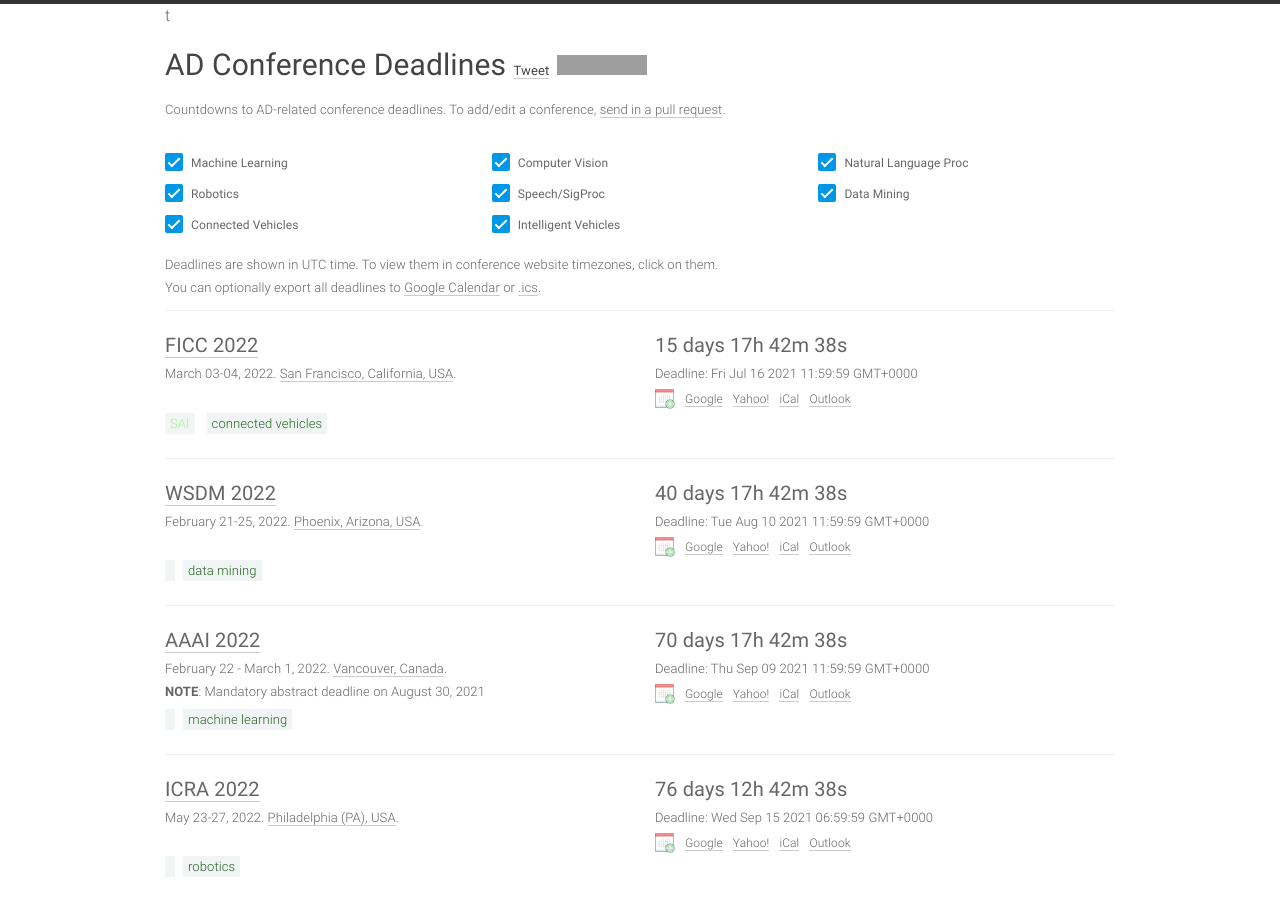
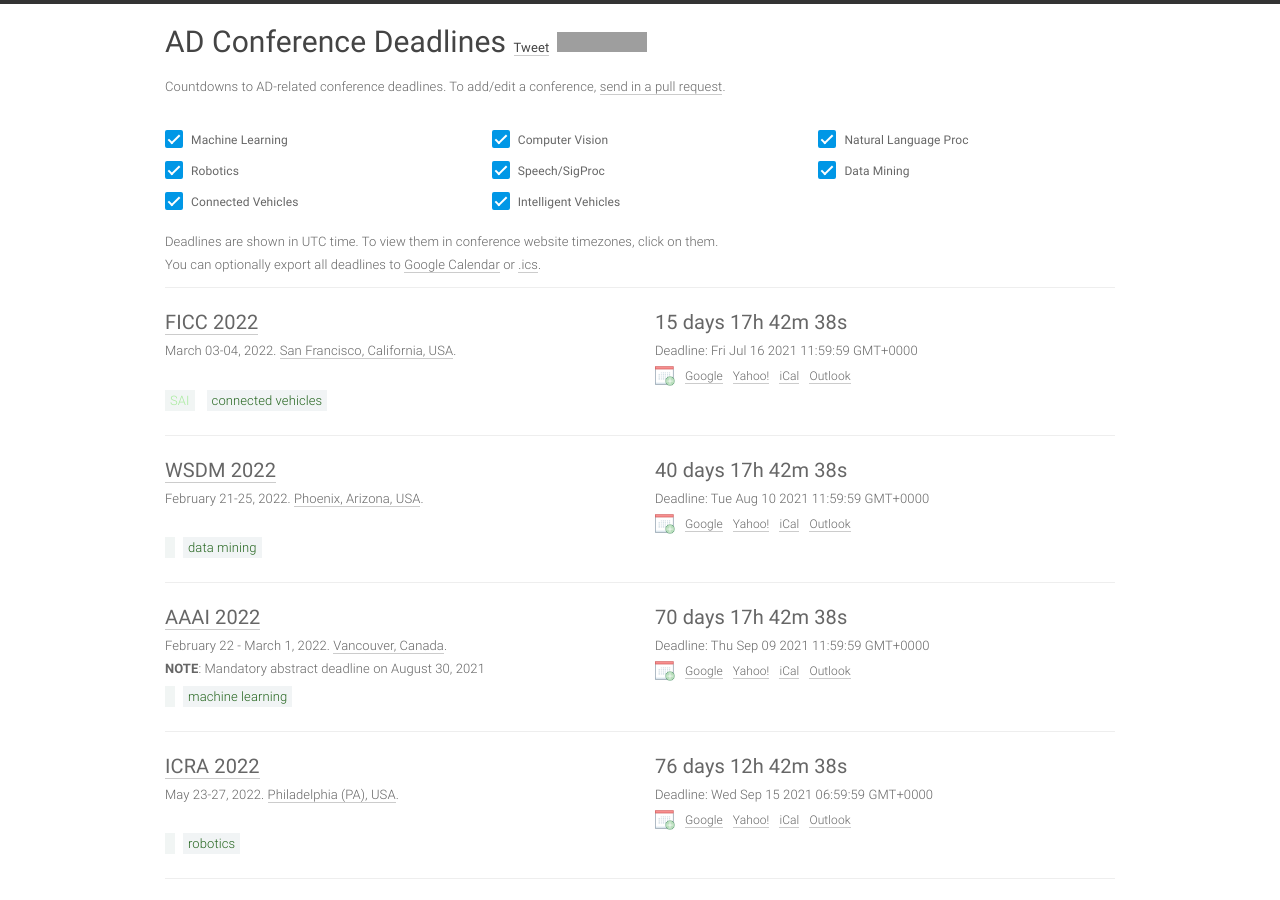
Before and after one commit to paperswithcode/ai-deadlines, a Jekyll site: the page built from index.html, in a window 1280 px wide and 900 px high. Built offline with Jekyll 4.4.1, drawn with Linux system fonts in a browser that asks for light colours; comment, search, counter and statistics services are not loaded; grey boxes are pictures that could not be loaded.

Commit message:
Update home.html

```diff
--- a/_layouts/home.html
+++ b/_layouts/home.html
@@ -20,7 +20,7 @@
   </head>
   <body>
     <div class="top-strip"></div>
-    <div class="container">t
+    <div class="container">
         <div class="page-header">
             <div class="row">
                 <div class="col-xs-12 col-sm-12">
```
